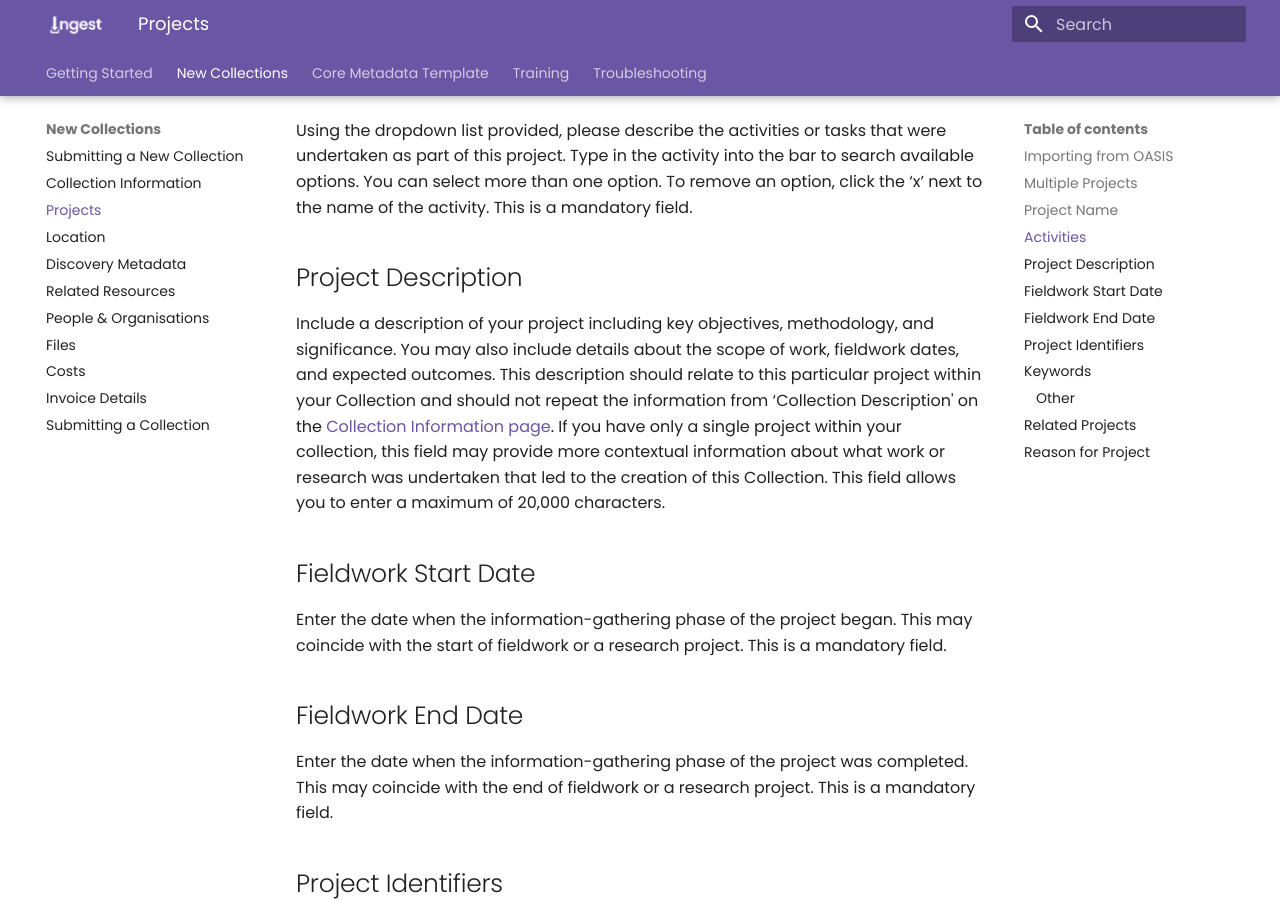
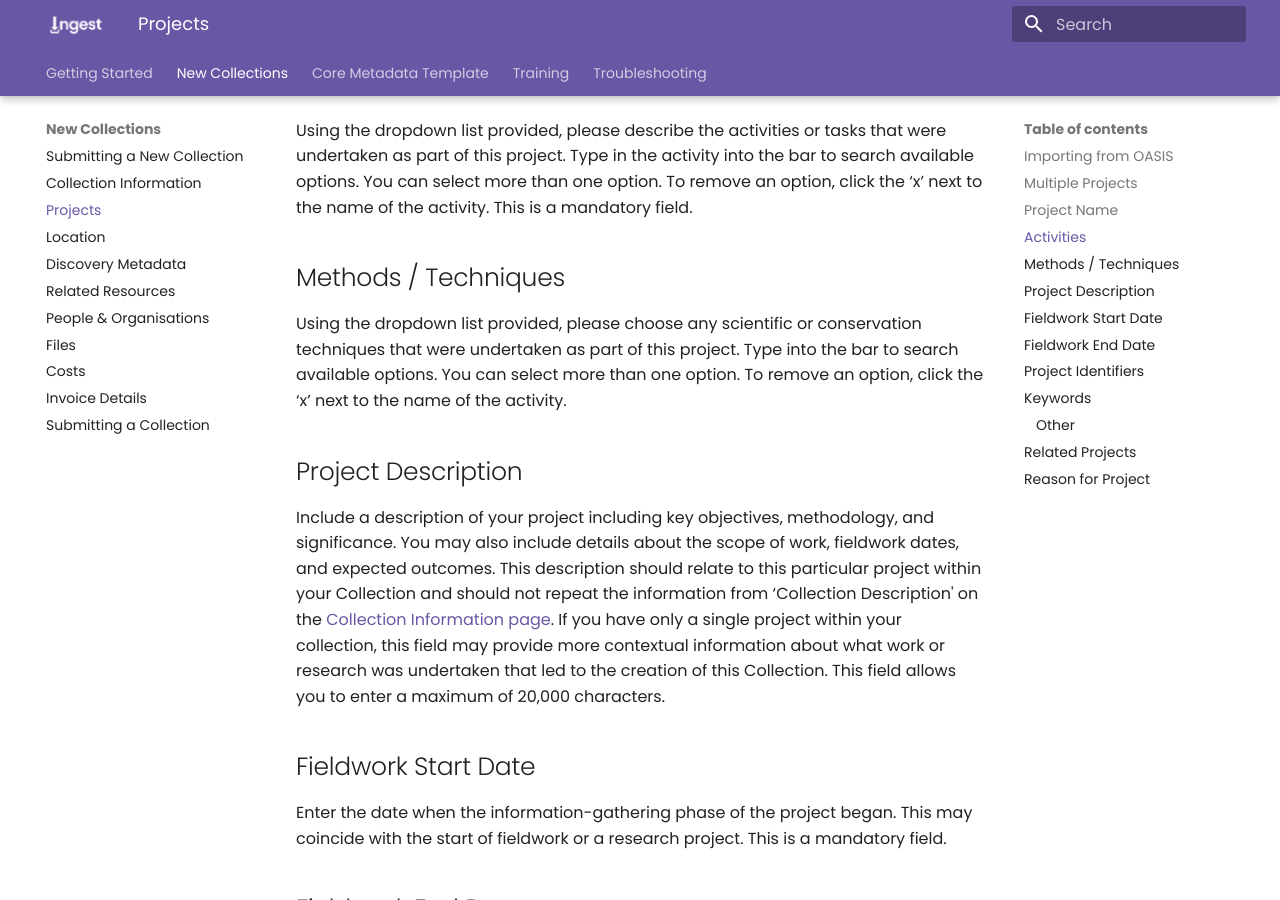
Before and after one commit to uoy-ads/ads-ingest-documentation, an MkDocs documentation site: the page built from docs/nc/nc_projects.md, in a window 1280 px wide and 900 px high, scrolled down 1836 px. Built offline with MkDocs 1.6.1 and Material for MkDocs 9.7.7, drawn with Linux system fonts in a browser that asks for light colours.

Commit message:
Update nc_projects.md
Changes for HSDS methods/techniques field - not to go live till Jamie's has deployed in Ingest

```diff
--- a/docs/nc/nc_projects.md
+++ b/docs/nc/nc_projects.md
@@ -41,6 +41,10 @@ Please provide a name for your project. Make sure the name of the project is cle
 ## Activities
 
 Using the dropdown list provided, please describe the activities or tasks that were undertaken as part of this project. Type in the activity into the bar to search available options. You can select more than one option. To remove an option, click the ‘x’ next to the name of the activity. This is a mandatory field.
+
+## Methods / Techniques
+
+Using the dropdown list provided, please choose any scientific or conservation techniques that were undertaken as part of this project. Type into the bar to search available options. You can select more than one option. To remove an option, click the ‘x’ next to the name of the activity.
 
 ## Project Description
 
```
